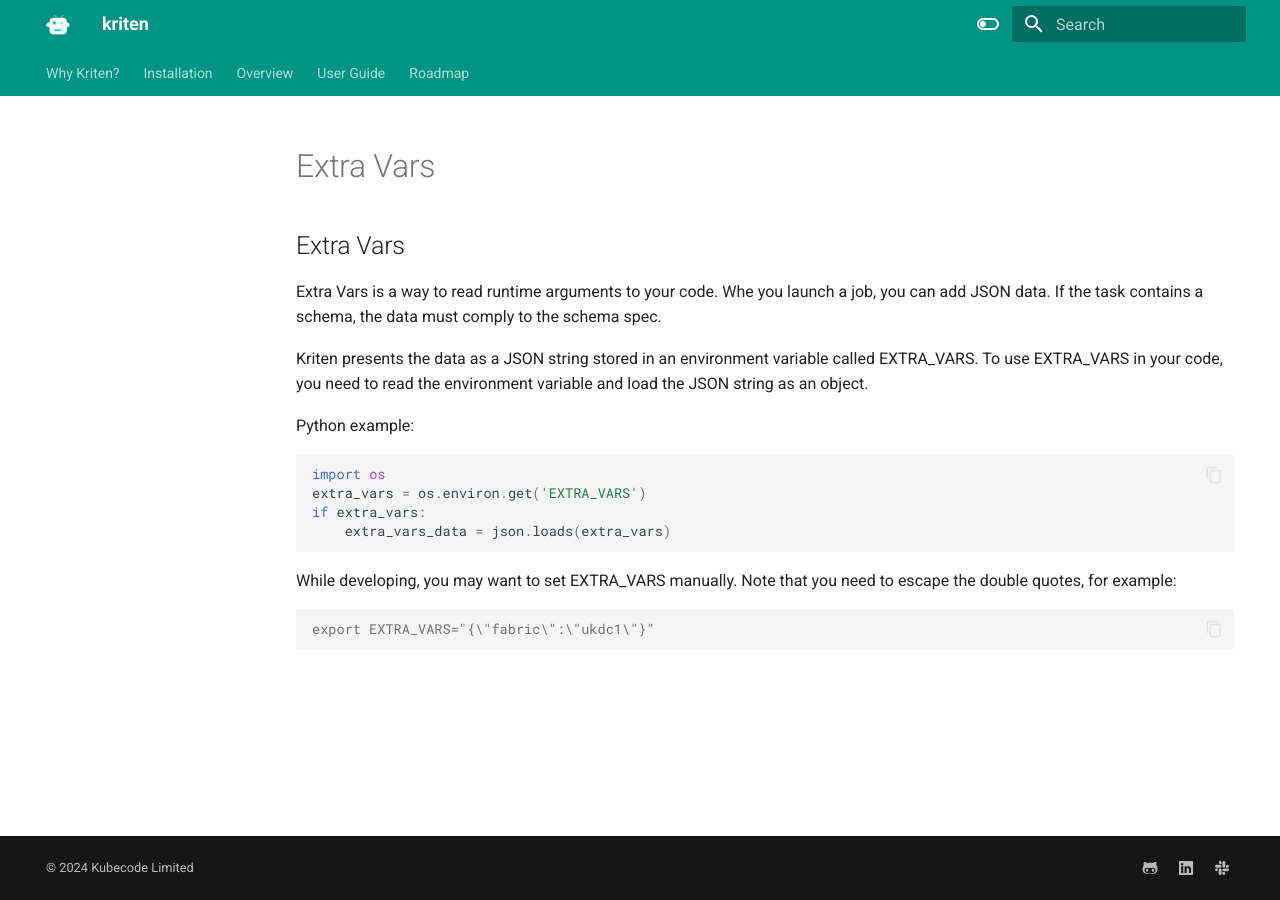
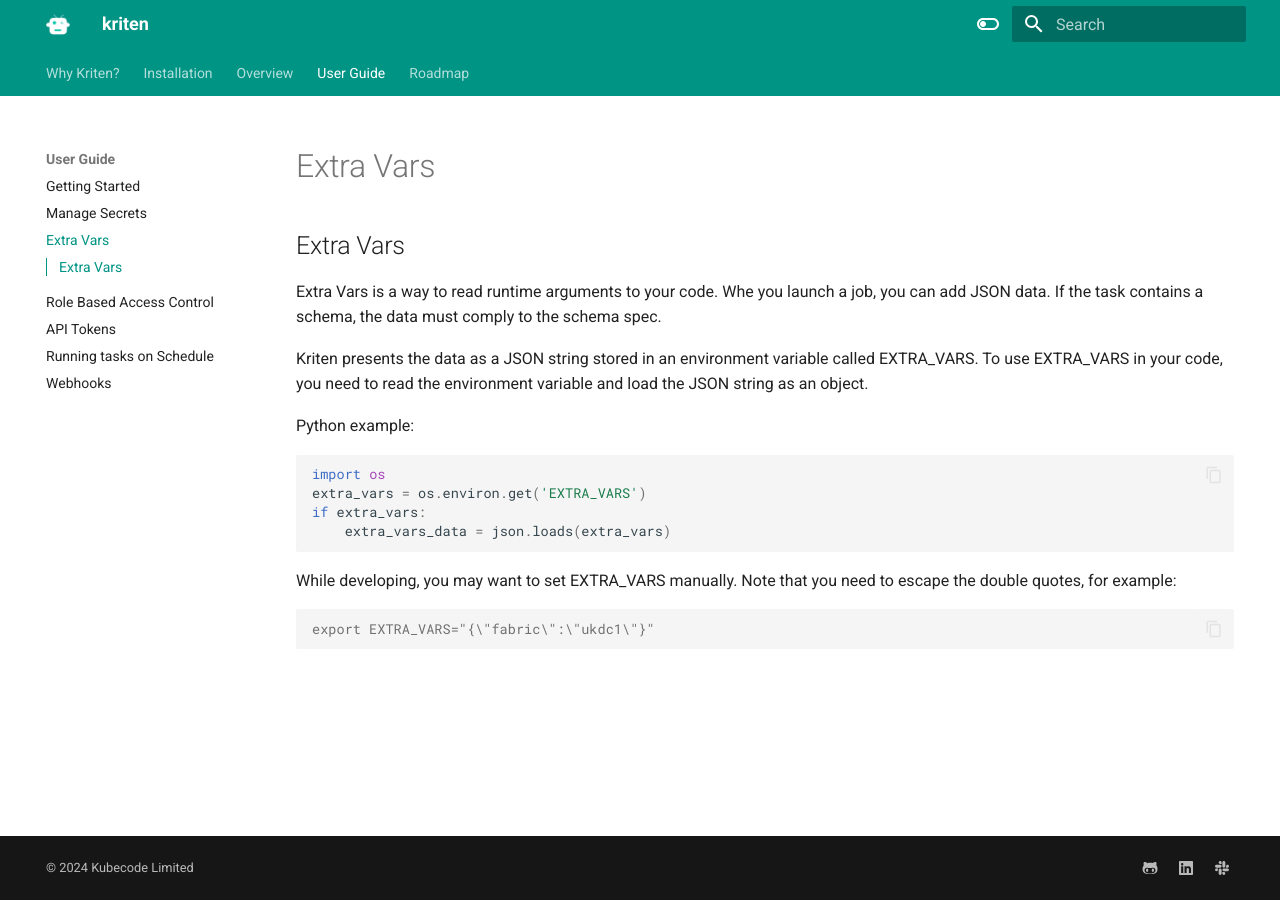
Before and after one commit to kriten-io/kriten-docs, an MkDocs documentation site: the page built from docs/user_guide/extra_vars.md, in a window 1280 px wide. Built offline with MkDocs 1.6.1 and Material for MkDocs 9.7.7, drawn with Linux system fonts in a browser that asks for light colours.

Commit message:
Add Extra Vars section to User Guide

```diff
--- a/mkdocs.yml
+++ b/mkdocs.yml
@@ -63,6 +63,7 @@ nav:
   - User Guide:
     - Getting Started: "user_guide/getting_started.md"
     - Manage Secrets: "user_guide/manage_secrets.md"
+    - Extra Vars: "user_guide/extra_vars.md"
     - Role Based Access Control: "user_guide/rbac.md"
     - API Tokens: "user_guide/api_tokens.md"
     - Running tasks on Schedule: "user_guide/cronjobs.md"
```
